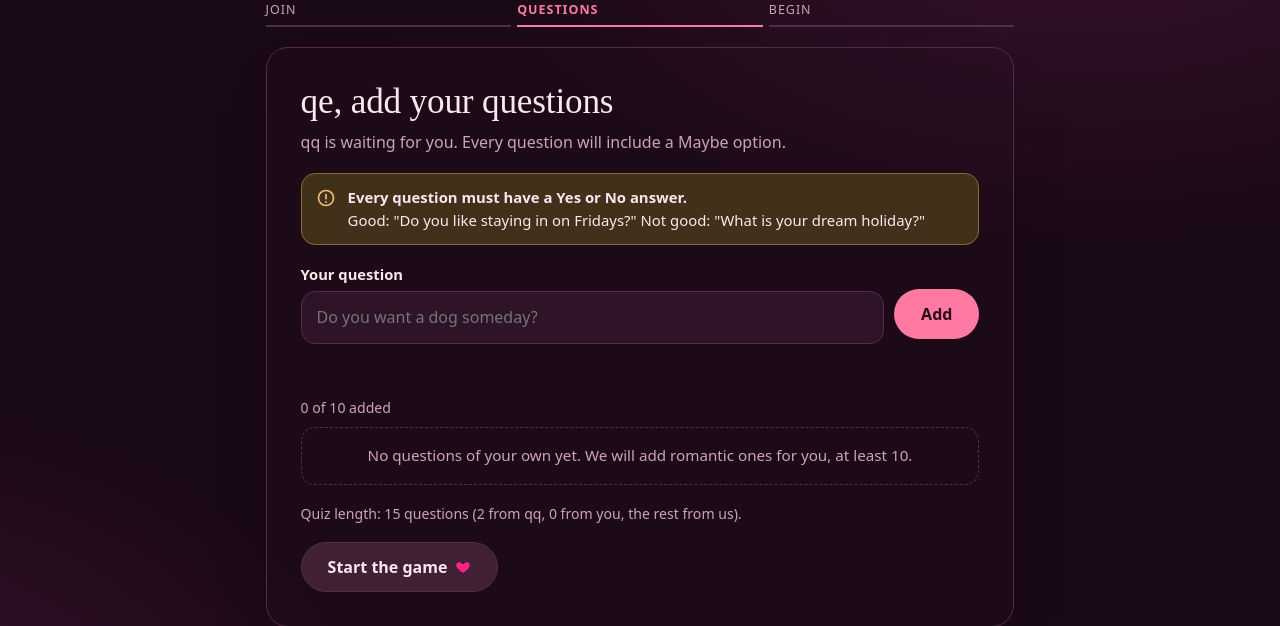
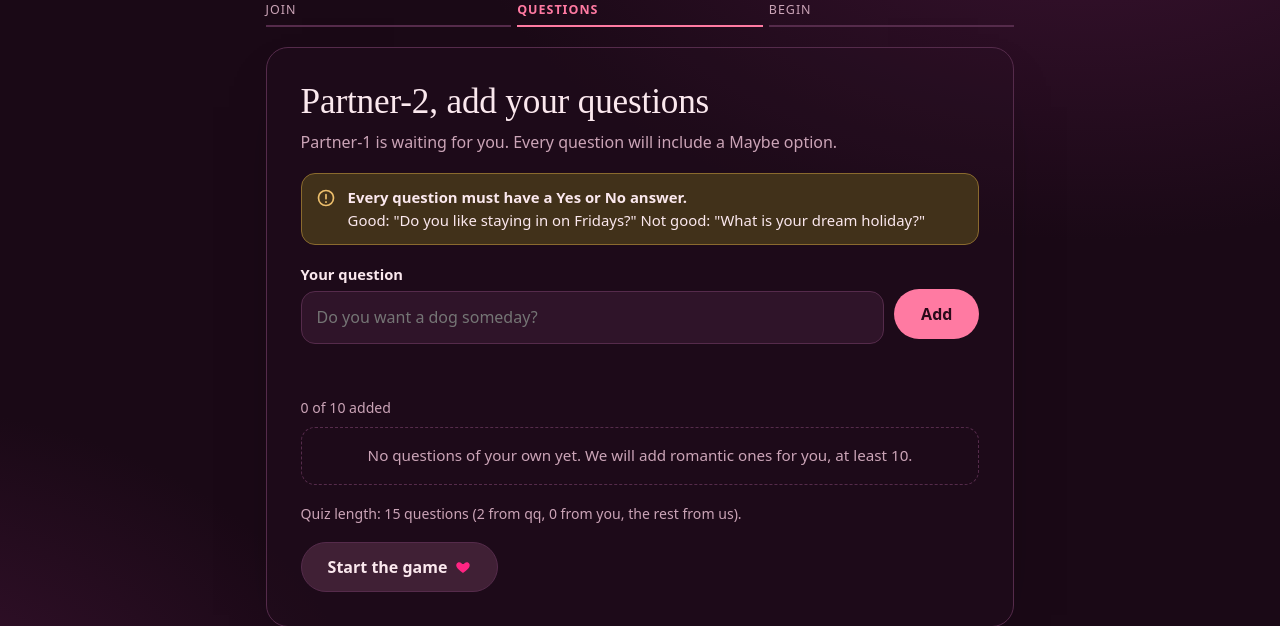
Before and after one commit to Prohor722/compatabilityTest, a Laravel app: page /join-page-2 in a window 1280 px wide. Shown: the part 60-686 px from the top of the page. Run offline with Laravel 12, Linux system fonts and the light colour scheme.

Commit message:
user2 join page2 dynamic data addede

```diff
--- a/resources/views/game/user2/join_page_2.blade.php
+++ b/resources/views/game/user2/join_page_2.blade.php
@@ -3,8 +3,8 @@
 @section('user2-contents')
     <div class="panel add-ques-section">
         <div>
-            <h2>qe, add your questions</h2>
-            <p class="sub">qq is waiting for you. Every question will include a Maybe option.</p>
+            <h2>{{ $partner2 }}, add your questions</h2>
+            <p class="sub">{{ $partner1 }} is waiting for you. Every question will include a Maybe option.</p>
         </div>
         <div class="note"><svg viewBox="0 0 24 24" aria-hidden="true">
                 <circle cx="12" cy="12" r="9"></circle>
--- a/routes/web.php
+++ b/routes/web.php
@@ -58,7 +58,9 @@ Route::get('/join-page-1', function () {
 
 Route::get('/join-page-2', function () {
     $id = 2;
-    return view('game.user2.join_page_2', compact('id'));
+    $partner1 = 'Partner-1';
+    $partner2 = 'Partner-2';
+    return view('game.user2.join_page_2', compact('id', 'partner1', 'partner2'));
 })->name('game.join_page_2');
 
 Route::get('/question', function () {
```
